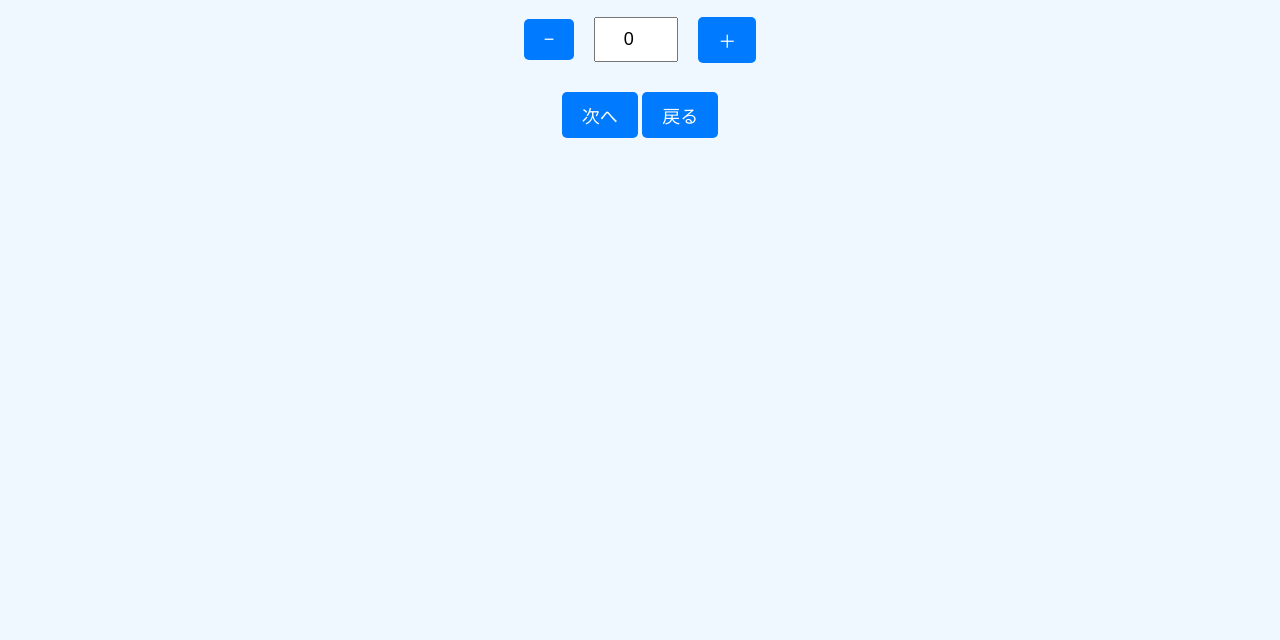
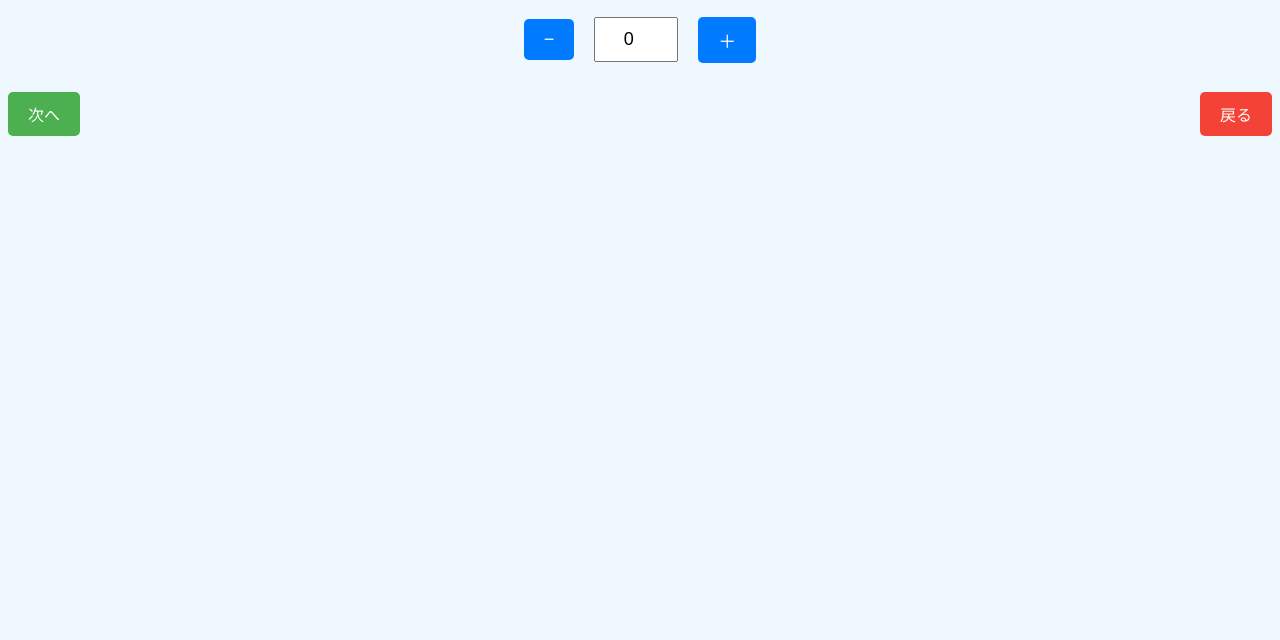
Before and after one commit to yamatai2007/hatarakanai-saibou-quiz, a plain HTML site: page antigen.html in a window 1280 px wide. Shown: the part 160-800 px from the top of the page. Drawn offline with Linux system fonts and the light colour scheme.

Commit message:
Update style.css

```diff
--- a/style.css
+++ b/style.css
@@ -47,3 +47,26 @@ input[type="number"] {
     text-align: center;
     font-size: 18px;
 }
+.button-container {
+    display: flex;
+    justify-content: space-between; /* 左右に配置 */
+    margin-top: 20px;
+}
+
+#nextButtonAntigen {
+    background-color: #4CAF50; /* 緑色 */
+    color: white;
+    padding: 10px 20px;
+    border: none;
+    cursor: pointer;
+    font-size: 16px;
+}
+
+#backButton {
+    background-color: #f44336; /* 赤色 */
+    color: white;
+    padding: 10px 20px;
+    border: none;
+    cursor: pointer;
+    font-size: 16px;
+}
```
